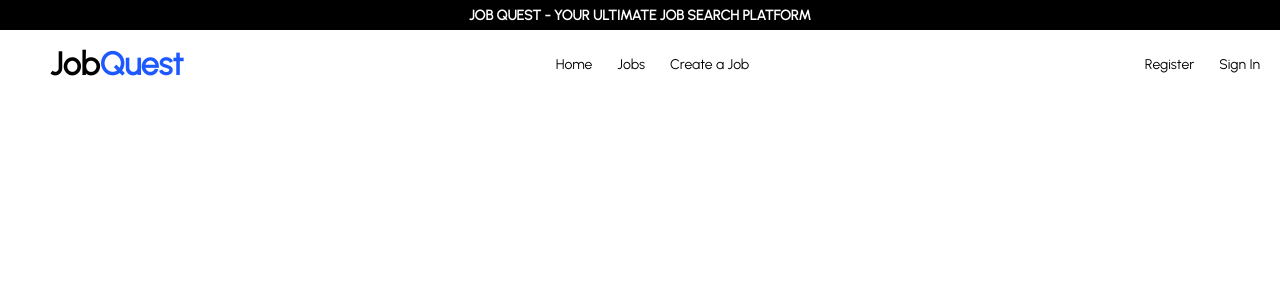
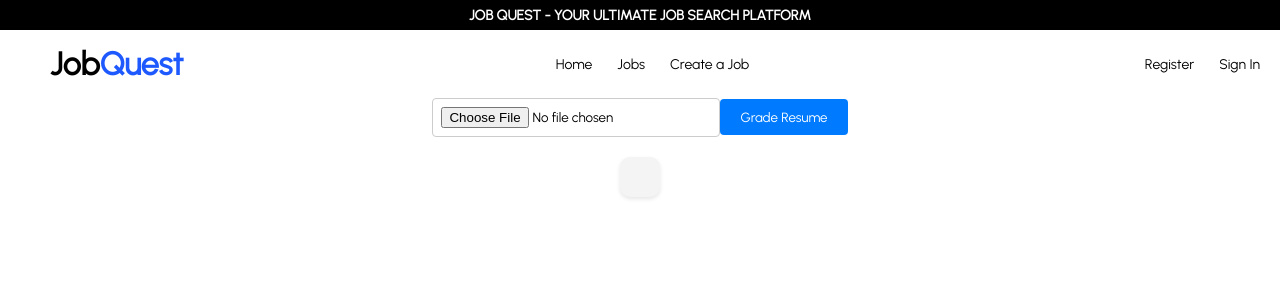
Before and after one commit to ZaryabXProgrammer/JOB-QUEST, a React (Vite) app in the folder client/: page /rate in a window 1280 px wide. Shown: the top 300 px of the page. Built offline with nearby package versions, Linux system fonts and the light colour scheme.

Commit message:
Added Resume Rating Functionality

```diff
--- a/client/package.json
+++ b/client/package.json
@@ -29,11 +29,14 @@
     "react": "^18.2.0",
     "react-dom": "^18.2.0",
     "react-icons": "^5.0.1",
+    "react-loading": "^2.0.3",
     "react-router-dom": "^6.22.3",
     "react-slider": "^2.0.6",
+    "react-spinners": "^0.13.8",
     "react-toastify": "^10.0.5",
     "redux-persist": "^6.0.0",
     "styled-components": "^6.1.8",
+    "xml2js": "^0.6.2",
     "yup": "^1.4.0"
   },
   "devDependencies": {
--- a/client/src/App.jsx
+++ b/client/src/App.jsx
@@ -9,6 +9,7 @@ import SignIn from './Pages/SignIn'
 import CreateJob from './Pages/CreateJob'
 import { JobsProvider } from './Helpers/JobContext';
 import JobApply from './Pages/JobApply'
+import ResumeRater from './Pages/ResumeRater'
 
 
 
@@ -35,6 +36,7 @@ const App = () => {
             <Route path='/register' exact element={<Register />} />
             <Route path='/login' exact element={<SignIn />} />
 
+            <Route path='/rate' exact element={<ResumeRater/>}/>
 
           </Routes>
 
--- /dev/null
+++ b/client/src/Pages/ResumeRater.jsx
@@ -0,0 +1,180 @@
+import { useState } from 'react';
+import styled, { keyframes } from 'styled-components';
+import axios from 'axios';
+import MyLoader from '../Utils/myLoader';
+
+// Define keyframe animation for loader spin
+const spinAnimation = keyframes`
+  0% { transform: rotate(0deg); }
+  100% { transform: rotate(360deg); }
+`;
+
+// Styled components for different elements
+const Wrapper = styled.div`
+  display: flex;
+  flex-direction: column;
+  align-items: center;
+`;
+
+const InputContainer = styled.div`
+  margin-bottom: 20px;
+`;
+
+const StyledInput = styled.input`
+  padding: 8px;
+  border: 1px solid #ccc;
+  border-radius: 4px;
+`;
+
+const Button = styled.button`
+  padding: 10px 20px;
+  background-color: #007bff;
+  color: #fff;
+  border: none;
+  border-radius: 4px;
+  cursor: pointer;
+`;
+
+const fadeIn = keyframes`
+  from {
+    opacity: 0;
+    transform: translateY(-20px);
+  }
+  to {
+    opacity: 1;
+    transform: translateY(0);
+  }
+`;
+
+const ResultsContainer = styled.div`
+  background-color: #f4f4f4;
+  padding: 20px;
+  border-radius: 10px;
+  box-shadow: 0 2px 4px rgba(0, 0, 0, 0.1);
+  animation: ${fadeIn} 0.5s ease-in-out;
+
+  &:hover {
+    transform: translateY(-2px);
+    box-shadow: 0 4px 6px rgba(0, 0, 0, 0.1);
+  }
+
+  &:active {
+    transform: translateY(0);
+    box-shadow: 0 2px 4px rgba(0, 0, 0, 0.1);
+  }
+`;
+
+const GradeText = styled.h2`
+  color: #333;
+  font-size: 24px;
+  font-weight: bold;
+`;
+
+const RemarksText = styled.p`
+  color: #555;
+  font-size: 16px;
+  margin-top: 10px;
+`;
+
+const TipsText = styled.p`
+  color: #777;
+  font-size: 14px;
+  margin-top: 10px;
+`;
+
+// Loader styling
+const LoaderContainer = styled.div`
+  position: fixed;
+  top: 50%;
+  left: 50%;
+  transform: translate(-50%, -50%);
+  z-index: 9999;
+  backdrop-filter: blur(8px);
+`;
+
+const StyledLoader = styled(MyLoader)`
+  animation: ${spinAnimation} 1s linear infinite;
+`;
+
+const ResumeRater = () => {
+    const [resumeFile, setResumeFile] = useState(null);
+    const [grade, setGrade] = useState(null);
+    const [headlineValue, setHeadlineValue] = useState(null);
+    const [remarksValue, setRemarksValue] = useState(null);
+    const [tips, setTips] = useState(null);
+    const [loading, setLoading] = useState(false);
+
+    const handleFileChange = (e) => {
+        setResumeFile(e.target.files[0]);
+    };
+
+    const handleGradeResume = () => {
+        setLoading(true); // Start loader when button is clicked
+
+        const apiHash = 'your_api_hash_here';
+        const apiUrl = `http://rezscore.com/a/${apiHash}/grade`;
+
+        const formData = new FormData();
+        formData.append('resume', resumeFile);
+
+        axios.post(apiUrl, formData, {
+            headers: {
+                'Content-Type': 'multipart/form-data',
+            },
+        })
+            .then(response => {
+                const parser = new DOMParser();
+                const xmlDoc = parser.parseFromString(response.data, 'text/xml');
+                const gradeNode = xmlDoc.getElementsByTagName('grade')[0];
+                const gradeValue = gradeNode.textContent;
+
+                const headlineNode = xmlDoc.getElementsByTagName('grade_headline')[0];
+                const headlineValue = headlineNode.textContent;
+
+                const remarksNode = xmlDoc.getElementsByTagName('grade_blurb')[0];
+                const remarksValue = remarksNode.textContent;
+
+                const tipNode = xmlDoc.getElementsByTagName('tip')[0].getElementsByTagName('long')[0];
+                const tipValue = tipNode.textContent;
+
+                setGrade(gradeValue);
+                setHeadlineValue(headlineValue);
+                setRemarksValue(remarksValue);
+                setTips(tipValue);
+            })
+            .catch(error => {
+                console.error('Error:', error);
+            })
+            .finally(() => {
+                setLoading(false); // Stop loader after API response
+            });
+    };
+
+    return (
+        <Wrapper>
+            <InputContainer>
+                <StyledInput type="file" accept=".pdf, .docx" onChange={handleFileChange} />
+                <Button onClick={handleGradeResume}>Grade Resume</Button>
+            </InputContainer>
+            {loading ? (
+                <LoaderContainer>
+                    <StyledLoader color="#36D7B7" size={150} />
+                </LoaderContainer>
+            ) : (
+                <ResultsContainer>
+                    {grade && (
+                        <>
+                            <GradeText>Grade: {grade}</GradeText>
+                            <h3>Headline</h3>
+                            <p>{headlineValue}</p>
+                            <RemarksText>Remarks: {remarksValue}</RemarksText>
+                            <TipsText>Follow These Tips: {tips}</TipsText>
+                        </>
+                    )}
+                </ResultsContainer>
+            )}
+        </Wrapper>
+    );
+};
+
+export default ResumeRater;
--- /dev/null
+++ b/client/src/Utils/myLoader.jsx
@@ -0,0 +1,12 @@
+
+import ReactLoading from 'react-loading';
+
+const MyLoader = () => {
+    return (
+        // <ReactLoading type={'cylon'} color={'#36D7B7'} height={150} width={150} />
+
+        <ReactLoading type={'bars'} color={'rgb(29, 89, 255)'} height={150} width={150} />
+    );
+};
+
+export default MyLoader;
```
Also changed, not shown: 2 other files (tests, documents, lock files or other folders).
